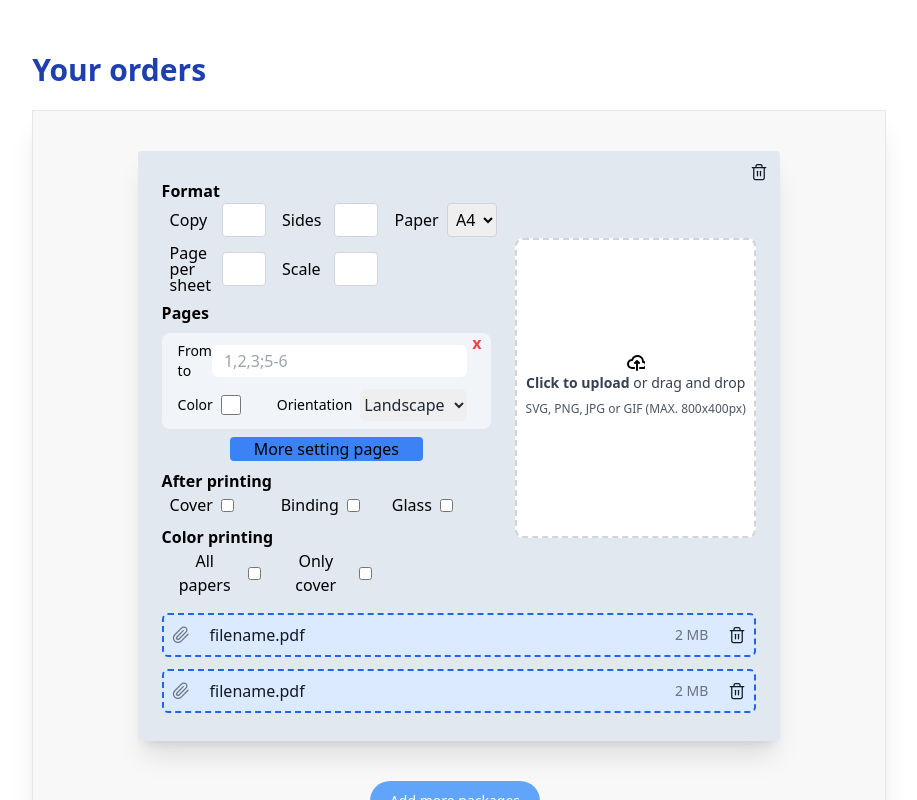
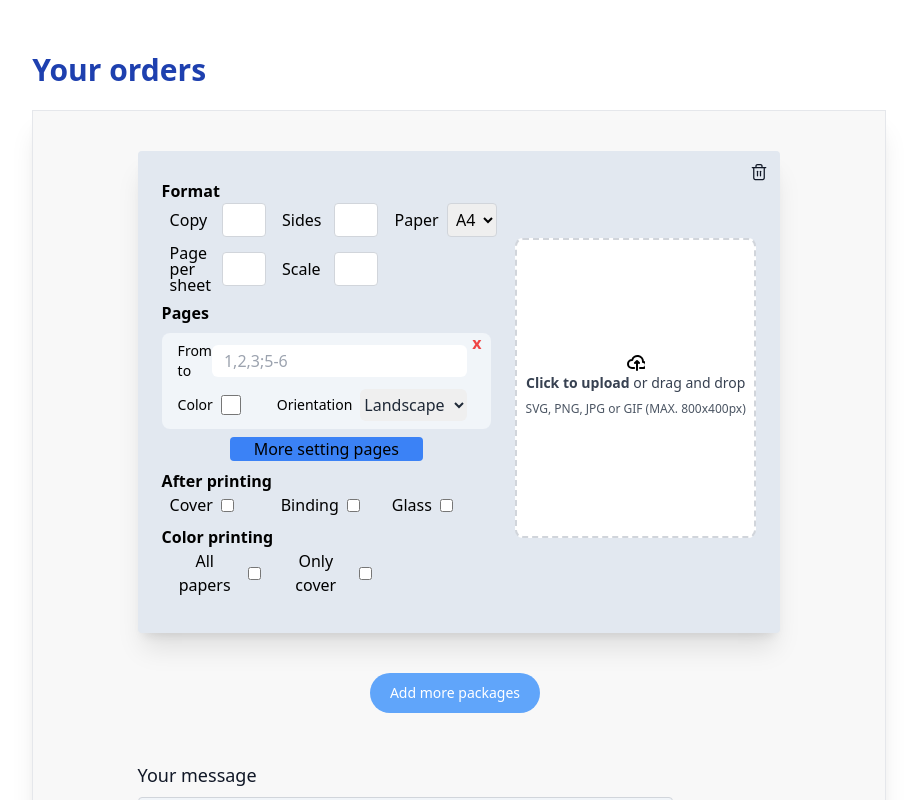
Before and after one commit to Love-HCMUT/Student_Smart_Printing_Service_FE, a React (Vite) app: page / in a window 1280 px wide. Shown: the top 800 px of the page, without its empty margins (181-1098 px from the left). Built offline with nearby package versions, Linux system fonts and the light colour scheme.

Commit message:
feat: visible file preview

```diff
--- a/src/components/Order/FilePreview.jsx
+++ b/src/components/Order/FilePreview.jsx
@@ -1,6 +1,6 @@
 import React, { memo } from 'react'
 
-const FilePreview = ({ name, weight }) => {
+const FilePreview = ({ index, name, weight, func }) => {
     return (
         <div className="flex items-center justify-between border-2 border-dashed border-blue-600 bg-blue-100 p-2 rounded-md mt-2">
             <div className="flex-grow flex items-center">
@@ -13,9 +13,11 @@ const FilePreview = ({ name, weight }) => {
                 <span className="text-gray-900 ml-5">{name}</span>
             </div>
 
-            <span className="text-gray-500 text-sm flex-shrink-0">{weight} MB</span>
+            <span className="text-gray-500 text-sm flex-shrink-0"> {(weight / 1024).toFixed(2)} KB</span>
 
-            <div className="ml-5">
+            <button
+                onClick={() => func(index)}
+                className="ml-5">
                 <svg width="18" height="18" viewBox="0 0 18 18" fill="none" xmlns="http://www.w3.org/2000/svg">
                     <g id="System Icons">
                         <path id="Vector" d="M2.25 4.5H3.75H15.75" stroke="#111827" strokeWidth="1.25" strokeLinecap="round" strokeLinejoin="round" />
@@ -24,7 +26,7 @@ const FilePreview = ({ name, weight }) => {
                         <path id="Vector_4" d="M10.5 8.25V12.75" stroke="#111827" strokeWidth="1.25" strokeLinecap="round" strokeLinejoin="round" />
                     </g>
                 </svg>
-            </div>
+            </button>
         </div>
     )
 }
--- a/src/components/Order/Package.jsx
+++ b/src/components/Order/Package.jsx
@@ -23,9 +23,28 @@ const Package = ({ index, update, remove }) => {
     orientation: 'landscape'
   }])
 
+  //handle file
+  const [fileSelected, setfileSelected] = useState([])
+  console.log("listfile: ", fileSelected)
+
   useEffect(() => {
     update(index, { ...config, pages: pages })
   }, [pages, config])
+
+
+  const removeFile = (index) => {
+    const newfileSelected = fileSelected.filter((_, i) => i !== index)
+    setfileSelected(newfileSelected)
+    console.log("remove ", index)
+  }
+
+  const uploadFile = (event) => {
+    const file = event.target.files[0]
+    if (file) {
+      const newFileSelected = [...fileSelected, file]
+      setfileSelected(newFileSelected)
+    }
+  }
 
   const updateField = (namefield, value) => {
     setConfig(prev => ({
@@ -262,7 +281,10 @@ const Package = ({ index, update, remove }) => {
                 <p class="mb-2 text-sm text-gray-700"><span class="font-semibold">Click to upload</span> or drag and drop</p>
                 <p class="text-xs text-gray-600">SVG, PNG, JPG or GIF (MAX. 800x400px)</p>
               </div>
-              <input id="dropzone-file" type="file" class="hidden" />
+              <input
+                id="dropzone-file" type="file" class="hidden"
+                onChange={uploadFile}
+              />
             </label>
           </div>
 
@@ -272,9 +294,9 @@ const Package = ({ index, update, remove }) => {
 
       {/* FILE PREVIEW */}
       <div className="w-full grid gap-1 mb-4">
-        {/* file */}
-        <FilePreview name="filename.pdf" weight={2} />
-        <FilePreview name="filename.pdf" weight={2} />
+        {fileSelected.map((e, i) => {
+          return <FilePreview key={i} index={i} name={e.name} weight={e.size} func={removeFile} />
+        })}
       </div>
 
     </div >
```
